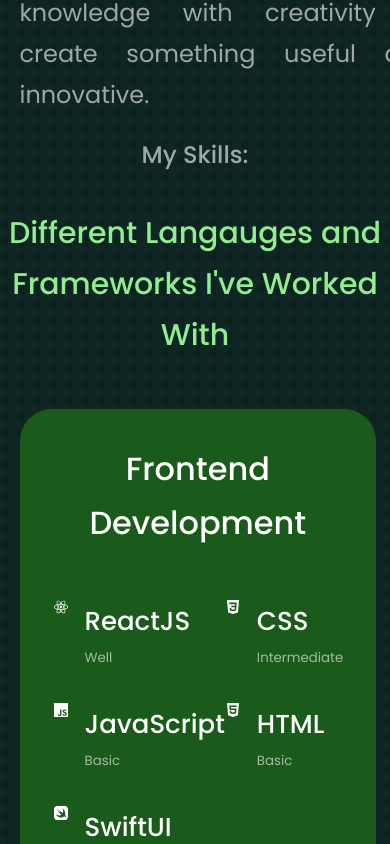
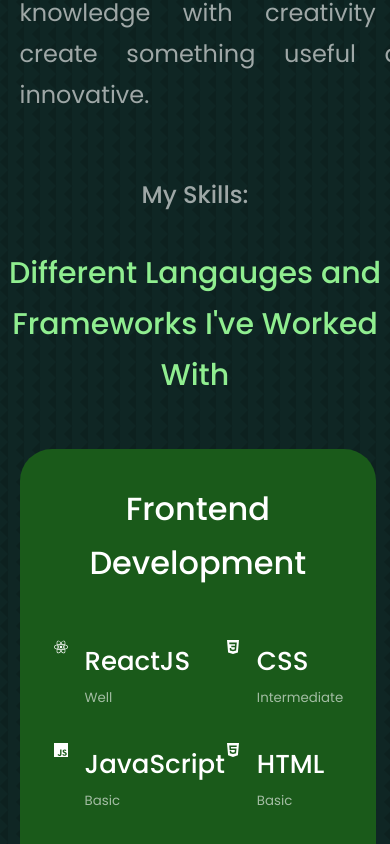
Before and after one commit to ImJehtts/Mohib-Website, a React (Create React App) app in the folder frontend/: page / in a window 390 px wide. Shown: the part 2118-2962 px from the top of the page. Built offline with nearby package versions, Linux system fonts and the light colour scheme.

Commit message:
Update Skills.css

```diff
--- a/frontend/src/components/Skills/Skills.css
+++ b/frontend/src/components/Skills/Skills.css
@@ -64,7 +64,7 @@
   @media screen and (max-width: 600px){
 
     #Skills{
-        margin-top: 64rem;
+        margin-top: 66.5rem;
     }
 
     .skills__container{
```
